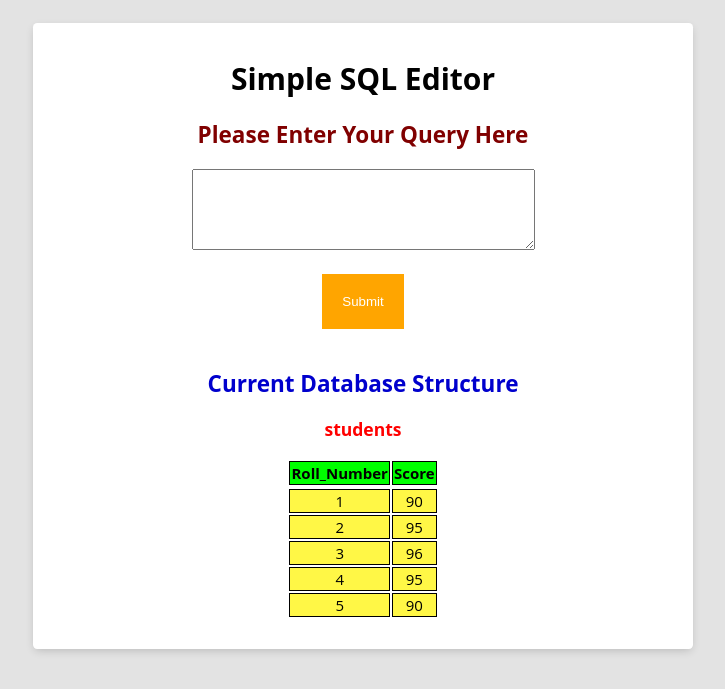
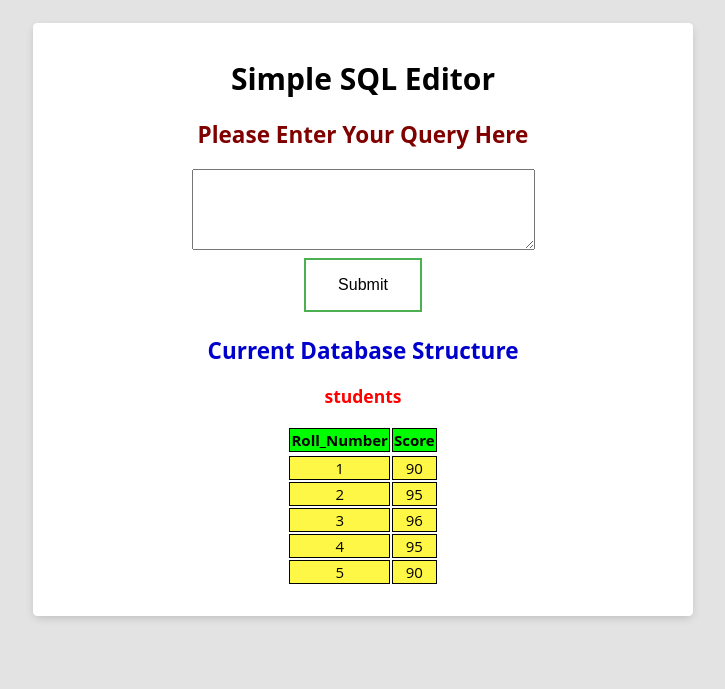
Before and after one commit to Atharv-Chaudhari/Simple-MySql-Editor, a Flask app: page / in a window 1280 px wide. Shown: the top 689 px of the page, without its empty margins (277-1002 px from the left). Run offline with Flask 2, Linux system fonts and the light colour scheme; data comes from the database, SQL or seed files in the repository; data that the repository does not hold is empty; some libraries are stand-ins or nearby versions.

Commit message:
Update style.css

```diff
--- a/static/css/style.css
+++ b/static/css/style.css
@@ -18,11 +18,19 @@ td {
     border: 1px solid black;
 }
 input[type = submit] {
-  background-color: orange;
-  border: none;
+  background-color: white;
+  border: 2px solid #4CAF50;
+  color: black;
+  padding: 16px 32px;
+  text-align: center;
   text-decoration: none;
-  color: white;
-  padding: 20px 20px;
-  margin: 20px 20px;
+  display: inline-block;
+  font-size: 16px;
+  margin: 4px 2px;
+  transition-duration: 0.4s;
   cursor: pointer;
 }
+input[type = submit]:hover {
+  background-color: #4CAF50;
+  color: white;
+}
```
